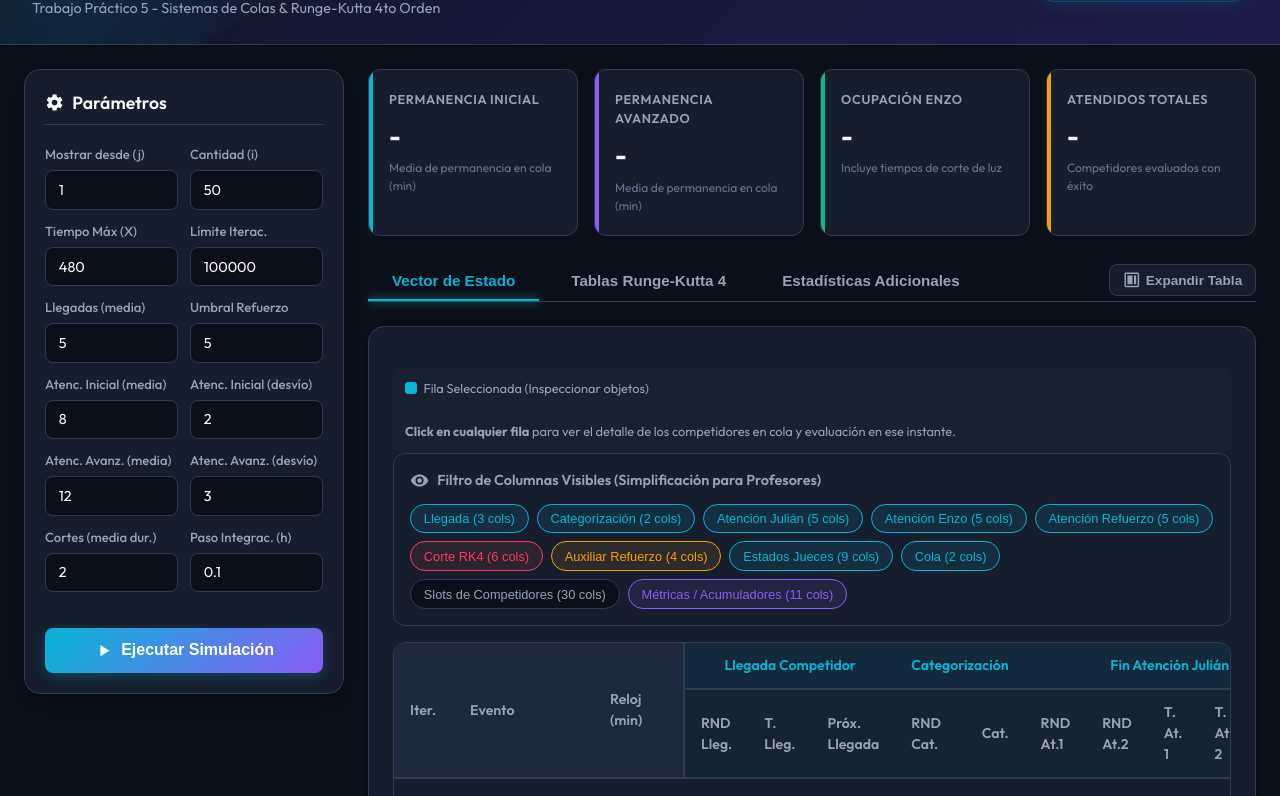
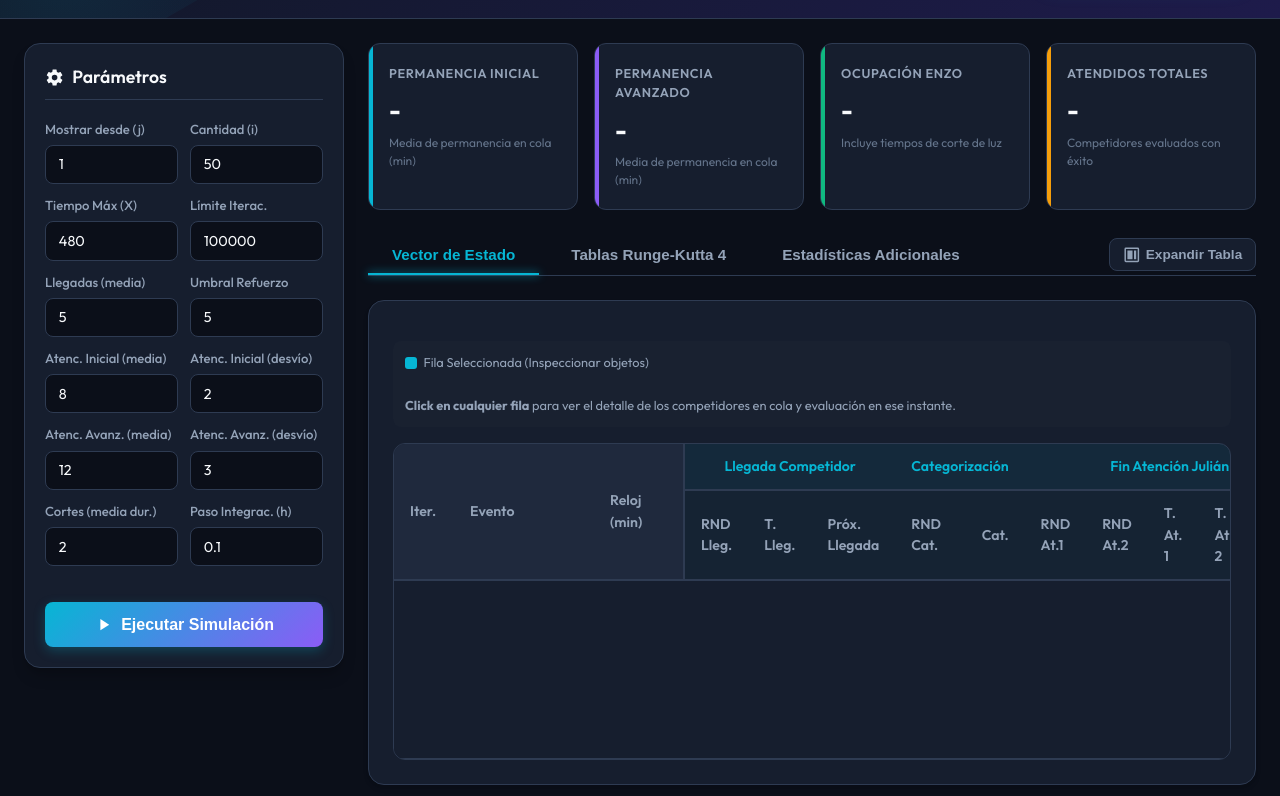
Before and after one commit to luciarubio1/tp-simulacion, a plain HTML site: page index.html in a window 1280 px wide. Shown: the part 73-869 px from the top of the page. Drawn offline with Linux system fonts and the light colour scheme.

Commit message:
cambios esteticos?

```diff
--- a/index.css
+++ b/index.css
@@ -560,85 +560,7 @@ tbody tr.selected-row {
   to { transform: translateX(0); opacity: 1; }
 }
 
-/* Column Visibility Toolbar and Toggle styling */
-.column-toggle-bar {
-  background-color: var(--bg-secondary);
-  border: 1px solid var(--border-color);
-  border-radius: 12px;
-  padding: 1rem;
-  margin-bottom: 1rem;
-}
-.column-toggle-title {
-  font-size: 0.9rem;
-  font-weight: 600;
-  color: var(--text-secondary);
-  margin-bottom: 0.75rem;
-  display: flex;
-  align-items: center;
-  gap: 0.5rem;
-}
-.column-toggle-grid {
-  display: flex;
-  flex-wrap: wrap;
-  gap: 0.5rem;
-}
-.column-chip {
-  background-color: var(--bg-primary);
-  border: 1px solid var(--border-color);
-  color: var(--text-secondary);
-  padding: 0.4rem 0.8rem;
-  border-radius: 20px;
-  font-size: 0.8rem;
-  font-weight: 500;
-  cursor: pointer;
-  transition: all var(--transition-fast);
-  display: flex;
-  align-items: center;
-  gap: 0.35rem;
-  user-select: none;
-}
-.column-chip:hover {
-  border-color: var(--text-secondary);
-  color: var(--text-primary);
-}
-.column-chip.active {
-  background-color: rgba(6, 182, 212, 0.1);
-  border-color: var(--accent-cyan);
-  color: var(--accent-cyan);
-}
-.column-chip.active.color-purple {
-  background-color: rgba(139, 92, 246, 0.1);
-  border-color: var(--accent-purple);
-  color: var(--accent-purple);
-}
-.column-chip.active.color-emerald {
-  background-color: rgba(16, 185, 129, 0.1);
-  border-color: var(--accent-emerald);
-  color: var(--accent-emerald);
-}
-.column-chip.active.color-amber {
-  background-color: rgba(245, 158, 11, 0.1);
-  border-color: var(--accent-amber);
-  color: var(--accent-amber);
-}
-.column-chip.active.color-rose {
-  background-color: rgba(239, 68, 68, 0.1);
-  border-color: var(--accent-rose);
-  color: var(--accent-rose);
-}
 
-/* Hide Column Rules */
-.hide-col-llegada .col-group-llegada { display: none !important; }
-.hide-col-cat .col-group-cat { display: none !important; }
-.hide-col-julian .col-group-julian { display: none !important; }
-.hide-col-enzo .col-group-enzo { display: none !important; }
-.hide-col-refuerzo .col-group-refuerzo { display: none !important; }
-.hide-col-corte .col-group-corte { display: none !important; }
-.hide-col-ref-llegada .col-group-ref-llegada { display: none !important; }
-.hide-col-jueces-est .col-group-jueces-est { display: none !important; }
-.hide-col-cola .col-group-cola { display: none !important; }
-.hide-col-slots .col-group-slots { display: none !important; }
-.hide-col-acum .col-group-acum { display: none !important; }
 
 /* Layout Expansion CSS rules */
 .main-layout.layout-expanded {
--- a/index.html
+++ b/index.html
@@ -18,8 +18,7 @@
   <header>
     <div class="header-container">
       <div class="header-title">
-        <h1>Simulación de Olimpiadas Python 🐍</h1>
-        <p>Trabajo Práctico 5 - Sistemas de Colas & Runge-Kutta 4to Orden</p>
+        <h1>Simulación de Olimpiadas Python</h1>
       </div>
       <div class="group-badge">
         UTN FRC - GRUPO 18 - 4K2
@@ -164,29 +163,8 @@
           </div>
         </div>
 
-        <!-- Toolbar de visibilidad de columnas (Filtro para Profesores) -->
-        <div class="column-toggle-bar">
-          <div class="column-toggle-title">
-            <svg style="width:1.2rem; height:1.2rem; fill:currentColor;" viewBox="0 0 24 24"><path d="M12,9A3,3 0 0,0 9,12A3,3 0 0,0 12,15A3,3 0 0,0 15,12A3,3 0 0,0 12,9M12,17A5,5 0 0,1 7,12A5,5 0 0,1 12,7A5,5 0 0,1 17,12A5,5 0 0,1 12,17M12,4.5C7,4.5 2.73,7.61 1,12C2.73,16.39 7,19.5 12,19.5C17,19.5 21.27,16.39 23,12C21.27,7.61 17,4.5 12,4.5Z"/></svg>
-            <span>Filtro de Columnas Visibles (Simplificación para Profesores)</span>
-          </div>
-          <div class="column-toggle-grid">
-            <button class="column-chip active" onclick="toggleColumnGroup('llegada', this)">Llegada (3 cols)</button>
-            <button class="column-chip active" onclick="toggleColumnGroup('cat', this)">Categorización (2 cols)</button>
-            <button class="column-chip active" onclick="toggleColumnGroup('julian', this)">Atención Julián (5 cols)</button>
-            <button class="column-chip active" onclick="toggleColumnGroup('enzo', this)">Atención Enzo (5 cols)</button>
-            <button class="column-chip active" onclick="toggleColumnGroup('refuerzo', this)">Atención Refuerzo (5 cols)</button>
-            <button class="column-chip active color-rose" onclick="toggleColumnGroup('corte', this)">Corte RK4 (6 cols)</button>
-            <button class="column-chip active color-amber" onclick="toggleColumnGroup('ref-llegada', this)">Auxiliar Refuerzo (4 cols)</button>
-            <button class="column-chip active" onclick="toggleColumnGroup('jueces-est', this)">Estados Jueces (9 cols)</button>
-            <button class="column-chip active" onclick="toggleColumnGroup('cola', this)">Cola (2 cols)</button>
-            <button class="column-chip color-emerald" onclick="toggleColumnGroup('slots', this)">Slots de Competidores (30 cols)</button>
-            <button class="column-chip active color-purple" onclick="toggleColumnGroup('acum', this)">Métricas / Acumuladores (11 cols)</button>
-          </div>
-        </div>
-
         <div class="table-container">
-          <table id="table-vector-estado" class="hide-col-slots">
+          <table id="table-vector-estado">
             <thead>
               <tr>
                 <th rowspan="2">Iter.</th>
@@ -394,7 +372,6 @@
             <tbody id="body-runge-kutta">
               <tr>
                 <td colspan="9" class="empty-state">
-                  <i>📈</i>
                   <p>Selecciona una simulación ejecutada para ver las tablas RK4.</p>
                 </td>
               </tr>
@@ -411,7 +388,7 @@
           <!-- 4 Estadísticas Adicionales Propuestas por el Equipo -->
           <div style="background: var(--bg-card); border-radius: 12px; padding: 1.5rem; border: 1px solid var(--border-color);">
             <h3 style="color: var(--accent-cyan); margin-bottom: 1rem; display: flex; align-items: center; gap: 0.5rem;">
-              ⭐ 4 Estadísticas Adicionales Propuestas
+              Estadísticas Adicionales Propuestas
             </h3>
 
             <div style="display: grid; grid-template-columns: repeat(auto-fit, minmax(240px, 1fr)); gap: 1rem;">
--- a/main.js
+++ b/main.js
@@ -479,19 +479,7 @@ function mostrarToast(mensaje, esError = false) {
   }, 4000);
 }
 
-// Alternar visibilidad de grupos de columnas
-function toggleColumnGroup(groupKey, buttonEl) {
-  const table = document.getElementById('table-vector-estado');
-  const classToToggle = 'hide-col-' + groupKey;
 
-  if (table.classList.contains(classToToggle)) {
-    table.classList.remove(classToToggle);
-    buttonEl.classList.add('active');
-  } else {
-    table.classList.add(classToToggle);
-    buttonEl.classList.remove('active');
-  }
-}
 
 // Alternar el ancho de pantalla del layout (Expandir Tabla)
 function toggleLayoutWidth() {
```
